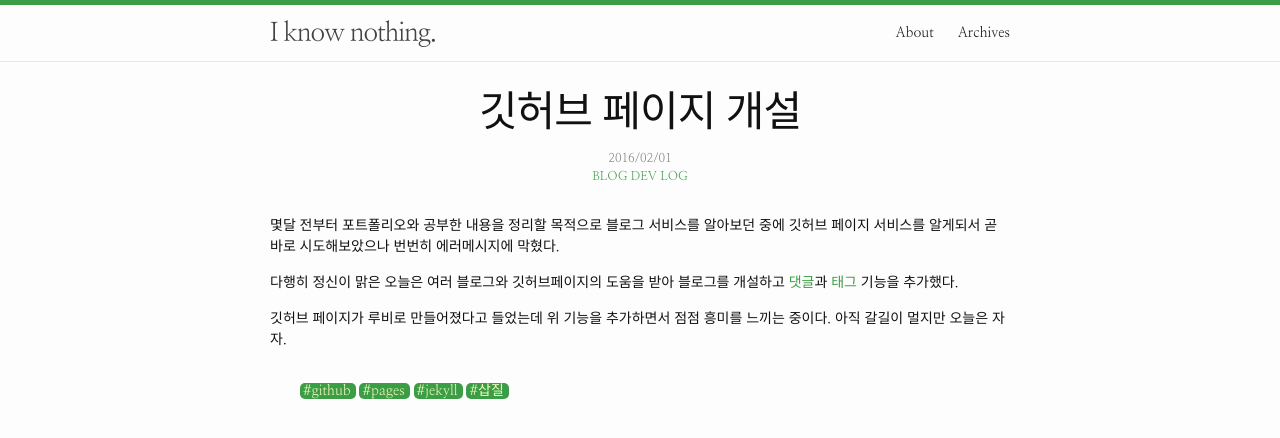
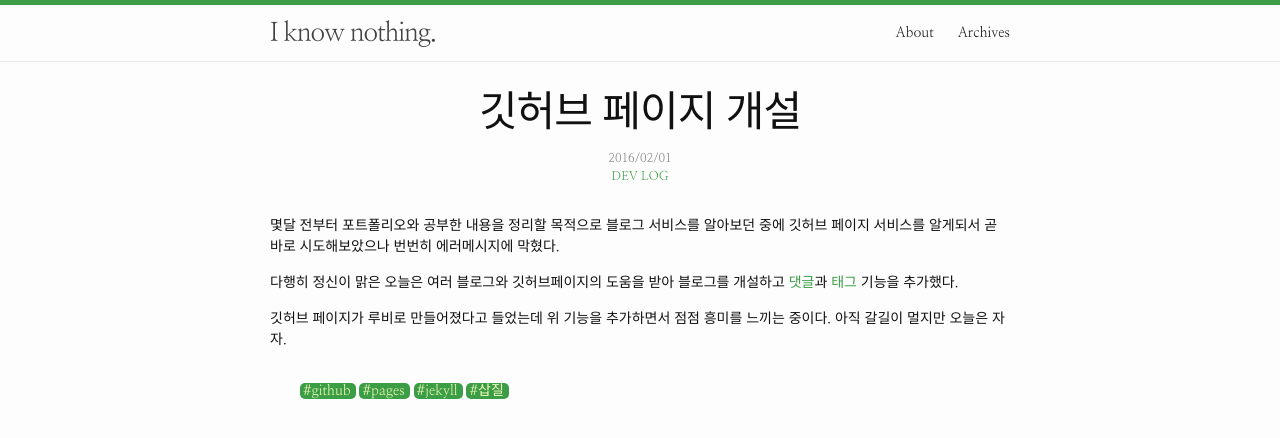
Before and after one commit to sshplendid/sshplendid.github.io, a Jekyll site: the page built from _posts/2016-02-01-initialize-github-pages.md, in a window 1280 px wide. Shown: the top 438 px of the page. Built offline with Jekyll 4.4.1, drawn with Linux system fonts in a browser that asks for light colours; comment, search, counter and statistics services are not loaded.

Commit message:
modify layout template
카테고리 'blog' 숨김처리

```diff
--- a/_includes/post.json
+++ b/_includes/post.json
@@ -1,6 +1,6 @@
 {
   "title"    : "{{ post.title }}",
-  "category" : [{% for category in post.categories %}"{{ category }}",{% endfor %} null],
+  "category" : [{% for category in post.categories %} {% if category != 'blog' %}"{{ category }}", {% endif %} {% endfor %} null],
   "tags"     : [{% for tag in post.tags %}"{{ tag }}",{% endfor %} null],
   "href"     : "{{ post.url }}",
   "date"     : {
--- a/_layouts/post.html
+++ b/_layouts/post.html
@@ -15,7 +15,9 @@ layout: default
     <br />
     {% if page.categories %}
       {% for category in page.categories %}
-        <span class="category"><a href="/search/?category={{ category }}">{{ category | upcase }}</a></span>
+        {% if category != 'blog' %}
+          <span class="category"><a href="/search/?category={{ category }}">{{ category | upcase }}</a></span>
+        {% endif %}
       {% endfor %}
     {% endif %}
     </p>
```
